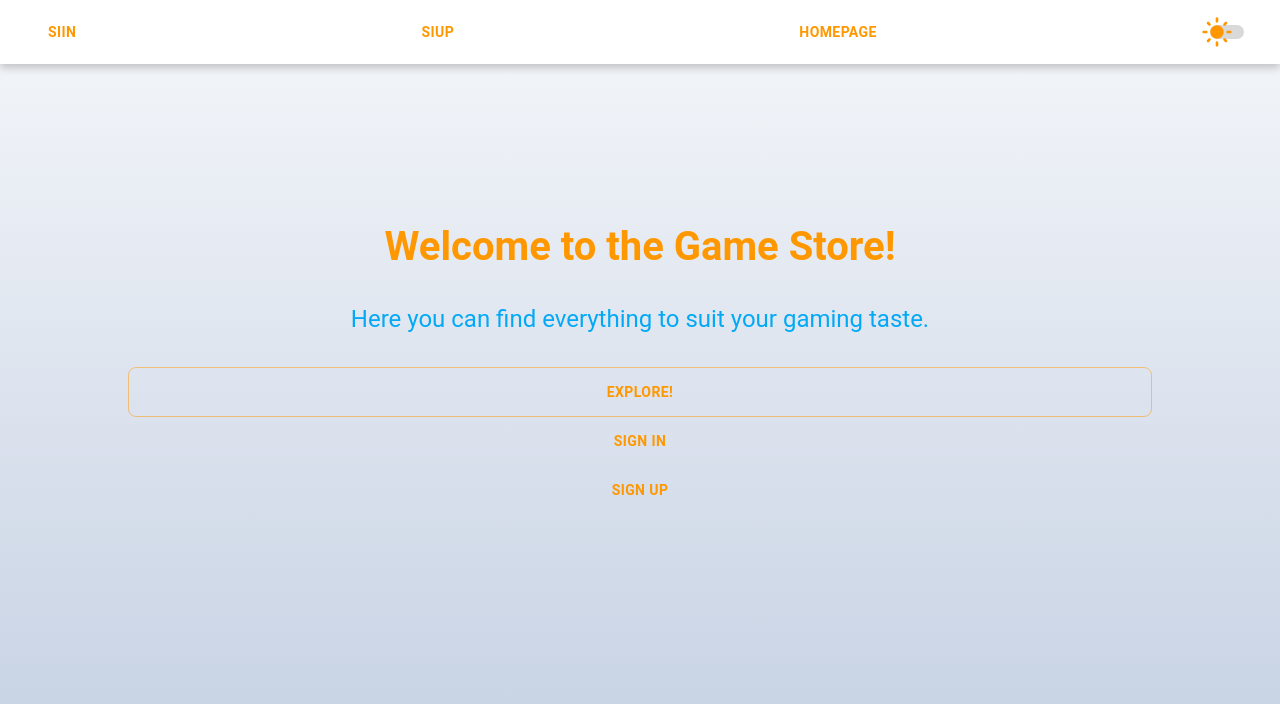
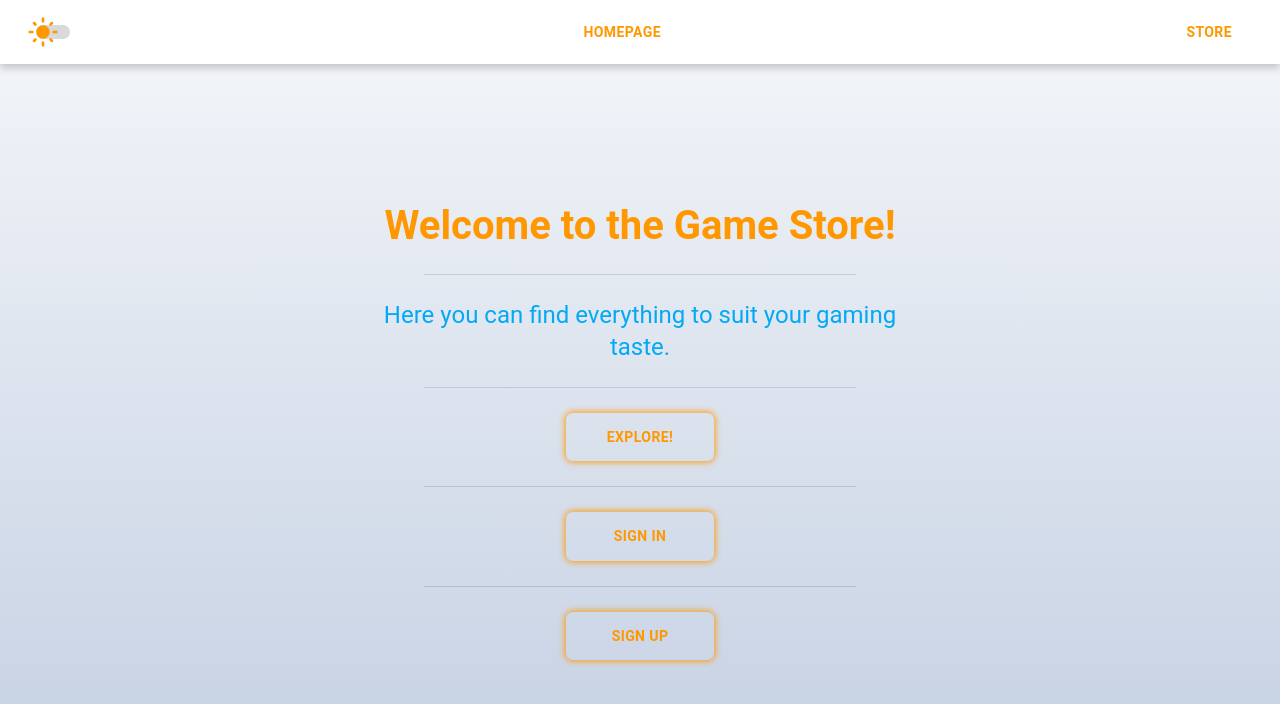
Before and after one commit to ZilionBits/game-store, a React (Vite) app in the folder GameStore-UI/: page / in a window 1280 px wide. Shown: the top 704 px of the page. Built offline with nearby package versions, Linux system fonts and the light colour scheme.

Commit message:
homepage starting develop product page

```diff
--- a/GameStore-UI/src/App.jsx
+++ b/GameStore-UI/src/App.jsx
@@ -3,6 +3,7 @@ import { NavigationBar } from './components/navigation-bar/NavigationBar';
 import { Homepage } from './components/homepage/Homepage';
 import { SignIn } from './components/sign-in/SignIn';
 import { SignUp } from './components/sign-up/SignUp';
+import { ProductListPage } from './components/product-list-page/ProductList';
 
 function App() {
   return (
@@ -10,8 +11,9 @@ function App() {
       <Routes>
         <Route element={<NavigationBar />}>
           <Route index element={<Homepage />} />
-          <Route path='signin' element={<SignIn />} />
-          <Route path='signup' element={<SignUp />} />
+          <Route path="signin" element={<SignIn />} />
+          <Route path="signup" element={<SignUp />} />
+          <Route path="store" element={<ProductListPage />} />
         </Route>
       </Routes>
     </BrowserRouter>
--- a/GameStore-UI/src/components/homepage/Homepage.jsx
+++ b/GameStore-UI/src/components/homepage/Homepage.jsx
@@ -1,37 +1,66 @@
-import { Stack, Typography, Button } from '@mui/material';
+import { Stack, Typography, Button, styled, keyframes, Divider } from '@mui/material';
+import { Link, Router } from 'react-router';
+
+const pulseGlowOuter = keyframes`
+      0% {
+        box-shadow: 0px 0px 25px;
+      }
+      100% {
+        box-shadow: 0px 0px 1px;
+      }
+`;
+const pulseGlowInner = keyframes`
+      0% {
+        box-shadow:inset 0px 0px 0px;
+      }
+      100% {
+        box-shadow:inset 0px 0px 25px;
+      }
+`;
+
+const GlowButton = styled(Button)({
+  width: '150px',
+  animation: `${pulseGlowOuter} 1s ease infinite alternate-reverse`,
+  '&:hover': {
+    animation: `${pulseGlowInner} 1s ease 0s infinite alternate`,
+  },
+});
 
 export const Homepage = () => {
   return (
-    <Stack sx={{width:'80%', margin:'auto'}}>
+    <Stack
+      divider={<Divider flexItem sx={{ width: '75%', margin: '24px auto' }}></Divider>}
+      sx={{ width: '80%', margin: 'auto', alignItems: 'center', justifyContent: 'center', maxWidth: '576px' }}
+    >
       <Typography
         variant="h3"
-        component="h1"
         sx={{
           fontWeight: 'bold',
           color: 'primary.main',
           textAlign: 'center',
-          marginTop: '10rem',
           fontSize: '2.5rem',
         }}
       >
         Welcome to the Game Store!
-        <br />
       </Typography>
       <Typography
         variant="h5"
         sx={{
           color: 'secondary.main',
           textAlign: 'center',
-          fontWeight: 'normal',
-          marginTop: '2rem',
-          marginBottom: '2rem',
         }}
       >
         Here you can find everything to suit your gaming taste.
       </Typography>
-      <Button variant='outlined'>Explore!</Button>
-      <Button>Sign In</Button>
-      <Button>Sign Up</Button>
+      <GlowButton component={Link} to="/store" variant="outlined">
+        Explore!
+      </GlowButton>
+      <GlowButton component={Link} to="/signin" variant="outlined">
+        Sign In
+      </GlowButton>
+      <GlowButton component={Link} to="/signup" variant="outlined">
+        Sign Up
+      </GlowButton>
     </Stack>
   );
 };
--- a/GameStore-UI/src/components/navigation-bar/NavigationBar.jsx
+++ b/GameStore-UI/src/components/navigation-bar/NavigationBar.jsx
@@ -4,22 +4,26 @@ import DayNightSwitch from '../day-night-switch/DayNightSwitch';
 
 export const NavigationBar = () => {
   return (
-    <>
+    <div
+      style={{
+        height: '100vh',
+        display: 'flex',
+        flexDirection: 'column',
+        alignItems: 'center',
+      }}
+    >
       <AppBar position="sticky">
         <Toolbar>
-          <Button component={Link} to="/signin">
-            SiIn
-          </Button>
-          <Button component={Link} to="/signup">
-            SiUp
-          </Button>
+          <DayNightSwitch />
           <Button component={Link} to="/">
             Homepage
           </Button>
-          <DayNightSwitch />
+          <Button component={Link} to="/store">
+            Store
+          </Button>
         </Toolbar>
       </AppBar>
       <Outlet />
-    </>
+    </div>
   );
 };
--- /dev/null
+++ b/GameStore-UI/src/components/product-list-page/ProducrCard.jsx
@@ -0,0 +1,13 @@
+import { Card, CardActionArea, CardActions, CardContent, CardMedia } from '@mui/material';
+
+export const ProductCard = ({ props }) => {
+  return (
+    <Card>
+      <CardActionArea>
+        <CardMedia />
+        <CardContent></CardContent>
+      </CardActionArea>
+      <CardActions></CardActions>
+    </Card>
+  );
+};
--- /dev/null
+++ b/GameStore-UI/src/components/product-list-page/ProductList.jsx
@@ -0,0 +1,11 @@
+import { ProductCard } from "./ProducrCard"
+
+
+export const ProductListPage = () => {
+    return(
+        <>
+        <h1>Store List</h1>
+        <ProductCard />
+        </>
+    )
+}
--- a/GameStore-UI/src/components/sign-card/SignCard.jsx
+++ b/GameStore-UI/src/components/sign-card/SignCard.jsx
@@ -5,7 +5,6 @@ export const SignCard = styled(Stack)(({ theme }) => ({
   width: '350px',
   height: '600px',
   margin: 'auto',
-  top: '10vh',
   display: 'flex',
   flexDirection: 'column',
   alignItems: 'center',
--- a/GameStore-UI/src/styles/cssreset.css
+++ b/GameStore-UI/src/styles/cssreset.css
@@ -2,4 +2,5 @@
     margin: 0;
     padding: 0;
     box-sizing: border-box;
+
 }
```
Also changed, not shown: GameStore-UI/src/images/main-background.jpg (deleted), 1 other file (tests, documents, lock files or other folders).
